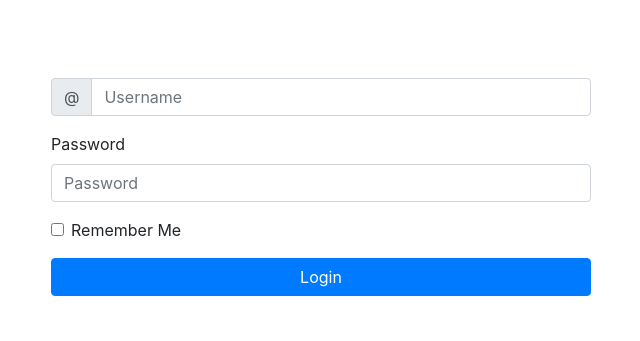
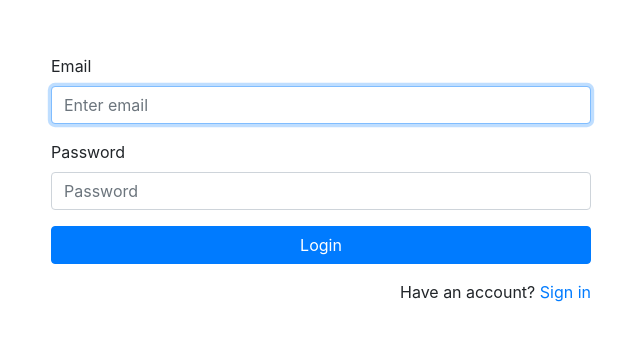
Before and after one commit to moussa32/Pala, a React (Create React App) app: page / in a window 1280 px wide. Shown: the part 213-554 px from the top of the page, without its empty margins (319-959 px from the left). Built offline with nearby package versions, Linux system fonts and the light colour scheme; no server answers.

Commit message:
Added Login functionality

```diff
--- a/src/App.js
+++ b/src/App.js
@@ -3,6 +3,7 @@ import { Container } from 'react-bootstrap';
 import fire from "./firebase/config.js";
 import Login from "./components/Login";
 import Signup from "./components/Signup";
+import Home from "./components/Home/Home.js";
 
 
 const App = () => {
@@ -86,7 +87,20 @@ const App = () => {
 
   return (
     <Container className="vh-100">
-      <Signup />
+      {user ? (<Home />) : (
+        <Login
+          eamil={email}
+          setEmail={setEmail}
+          password={password}
+          setPassword={setPassword}
+          handleLogin={handleLogin}
+          handleSignup={handleSignup}
+          hasAccount={hasAccount}
+          setHasAccount={setHasAccount}
+          emailError={emailError}
+          passwordError={passwordError}
+        />
+      )}
     </Container>
   );
 }
--- a/src/components/Login.js
+++ b/src/components/Login.js
@@ -1,26 +1,74 @@
-import React from 'react';
-import { Form, Button, Row, Col } from 'react-bootstrap';
+import React, { useState } from 'react';
+import { Form, Button, Row, Col, Spinner } from 'react-bootstrap';
 
-function Login() {
+function Login(props) {
+  const [validated, setValidated] = useState(false);
+
+  const {
+    email,
+    setEmail,
+    password,
+    setPassword,
+    handleLogin,
+    handleSignup,
+    hasAccount,
+    setHasAccount,
+    emailError,
+    passwordError
+  } = props;
+
+  const handleSubmit = (event) => {
+    event.preventDefault();
+    const form = event.currentTarget;
+    if (form.checkValidity() === false) {
+      event.stopPropagation();
+    } else {
+      handleLogin();
+
+      setTimeout(() => {
+        console.log("LogedIn");
+      }, 1000);
+    }
+
+    setValidated(true);
+  };
+
   return (
     <Row className="h-100 justify-content-center align-items-center">
       <Col className="mx-auto" md={6}>
-        <Form>
+        <Form noValidate validated={validated} onSubmit={handleSubmit}>
           <Form.Group controlId="formBasicEmail">
-            <Form.Label>Username</Form.Label>
-            <Form.Control type="text" placeholder="Enter username" />
+            <Form.Label>Email</Form.Label>
+            <Form.Control
+              type="email"
+              placeholder="Enter email"
+              value={email}
+              onChange={e => setEmail(e.target.value)}
+              autoFocus
+              required
+            />
+            {emailError && <Form.Control.Feedback type="invalid">
+              {emailError}
+            </Form.Control.Feedback>}
           </Form.Group>
 
           <Form.Group controlId="formBasicPassword">
             <Form.Label>Password</Form.Label>
-            <Form.Control type="password" placeholder="Password" />
-          </Form.Group>
-          <Form.Group controlId="formBasicCheckbox">
-            <Form.Check type="checkbox" label="Remember Me" />
+            <Form.Control
+              type="password"
+              placeholder="Password"
+              required
+              value={password}
+              onChange={e => setPassword(e.target.value)}
+            />
+            {passwordError && <Form.Control.Feedback type="invalid">
+              {passwordError}
+            </Form.Control.Feedback>}
           </Form.Group>
           <Button className="w-100" variant="primary" type="submit">
             Login
-  </Button>
+          </Button>
+          <p className="text-right my-3">Have an account? <a href="#" target="_blank">Sign in</a></p>
         </Form>
       </Col>
     </Row>
```
